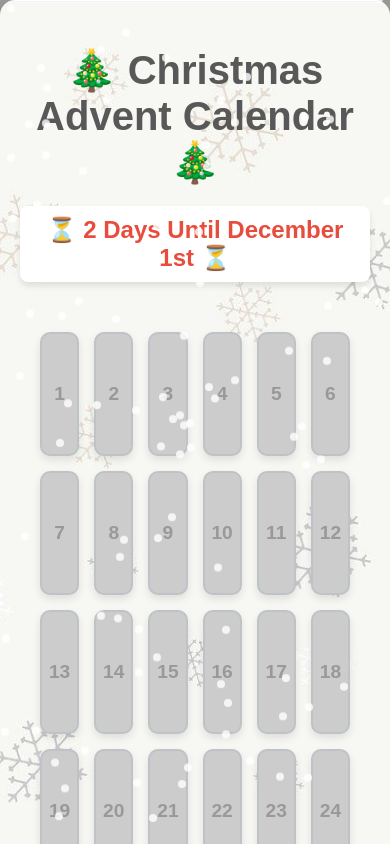
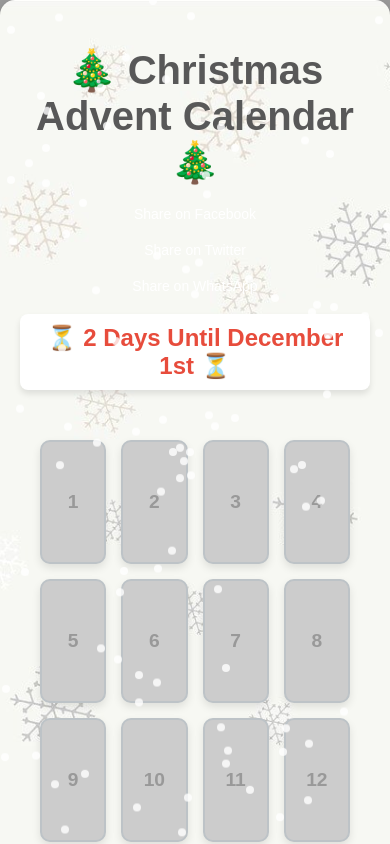
Before and after one commit to ViragSzabo/christmas-advent, a React (Create React App) app: page / in a window 390 px wide. Shown: the top 844 px of the page. Built offline with nearby package versions, Linux system fonts and the light colour scheme.

Commit message:
More updates

```diff
--- a/src/App.js
+++ b/src/App.js
@@ -2,7 +2,6 @@ import React from "react";
 import AdventCalendar from "./components/AdventCalendar";
 import "./styles/App.css";
 import Snowflakes from "./components/Snowflakes";
-import Countdown from "./components/Countdown";
 
 const App = () => {
   return (
--- a/src/components/AdventCalendar.js
+++ b/src/components/AdventCalendar.js
@@ -5,6 +5,7 @@ import TaskModal from "./TaskModal";
 import jingleSound from "../assets/christmas-winter.mp3";
 import Countdown from "./Countdown";
 import Snowflakes from "./Snowflakes";
+import { FacebookShareButton, TwitterShareButton, WhatsappShareButton } from 'react-share';
 
 const AdventCalendar = () => {
   const today = new Date();
@@ -13,6 +14,7 @@ const AdventCalendar = () => {
   const [selectedTask, setSelectedTask] = useState(null);
   const audioRef = useRef(null);
   const [hoveredDay, setHoveredDay] = useState(null); // Track the hovered window
+  const shareUrl = window.location.href; // The URL of the page
 
   // Play jingle sound when opening a task
   const playJingle = () => {
@@ -48,7 +50,22 @@ const AdventCalendar = () => {
 
   return (
     <div className="calendar">
-      <h1>🎄 Christmas Advent Calendar 🎄</h1>
+      <div className="header">
+        <h1>🎄 Christmas Advent Calendar 🎄</h1>
+
+        {/* Social Share Buttons */}
+        <div className="social-share-buttons">
+          <FacebookShareButton url={shareUrl} className="share-button">
+            Share on Facebook
+          </FacebookShareButton>
+          <TwitterShareButton url={shareUrl} className="share-button">
+            Share on Twitter
+          </TwitterShareButton>
+          <WhatsappShareButton url={shareUrl} className="share-button">
+            Share on WhatsApp
+          </WhatsappShareButton>
+        </div>
+      </div>
 
       {/* Countdown and Snowflakes */}
       <Countdown />
--- a/src/index.js
+++ b/src/index.js
@@ -3,11 +3,14 @@ import ReactDOM from 'react-dom/client';
 import './index.css';
 import App from './App';
 import reportWebVitals from './reportWebVitals';
+import { HashRouter } from "react-router-dom";
 
 const root = ReactDOM.createRoot(document.getElementById('root'));
 root.render(
   <React.StrictMode>
-    <App />
+    <HashRouter>
+      <App />
+    </HashRouter>
   </React.StrictMode>
 );
 
--- a/src/styles/App.css
+++ b/src/styles/App.css
@@ -10,6 +10,16 @@
 @media (prefers-reduced-motion: no-preference) {
   .App-logo {
     animation: App-logo-spin infinite 20s linear;
+  }
+}
+
+@media (max-width: 600px) {
+  .calendar {
+    font-size: 14px;
+  }
+  .grid {
+    display: grid;
+    grid-template-columns: repeat(4, 1fr); /* 4 columns on mobile */
   }
 }
 
--- a/src/styles/Calendar.css
+++ b/src/styles/Calendar.css
@@ -181,3 +181,64 @@ h1 {
 .tooltip:hover {
   opacity: 1;
 }
+
+/* Style the container for the social share buttons */
+.social-share-buttons {
+  display: flex;
+  justify-content: center;
+  gap: 20px;
+  margin: 20px 0;
+}
+
+/* Style each button with a hover effect */
+.share-button {
+  display: flex;
+  align-items: center;
+  background-color: #fff;
+  padding: 10px 20px;
+  border-radius: 25px;
+  border: 1px solid #ddd;
+  text-decoration: none;
+  font-weight: bold;
+  color: #333;
+  transition: all 0.3s ease;
+}
+
+.share-button i {
+  margin-right: 8px; /* Space between icon and text */
+}
+
+.share-button:hover {
+  background-color: #f0f0f0;
+  transform: translateY(-2px);
+}
+
+.share-button:active {
+  transform: translateY(2px);
+}
+
+/* Facebook Button */
+.share-button.facebook:hover {
+  background-color: #3b5998;
+  color: white;
+}
+
+/* Twitter Button */
+.share-button.twitter:hover {
+  background-color: #1da1f2;
+  color: white;
+}
+
+/* WhatsApp Button */
+.share-button.whatsapp:hover {
+  background-color: #25d366;
+  color: white;
+}
+
+/* Responsive design: Adjust layout for smaller screens */
+@media (max-width: 768px) {
+  .social-share-buttons {
+    flex-direction: column;
+    align-items: center;
+  }
+}
```
Also changed, not shown: package.json (+6 -1 lines), 1 other file (tests, documents, lock files or other folders).
